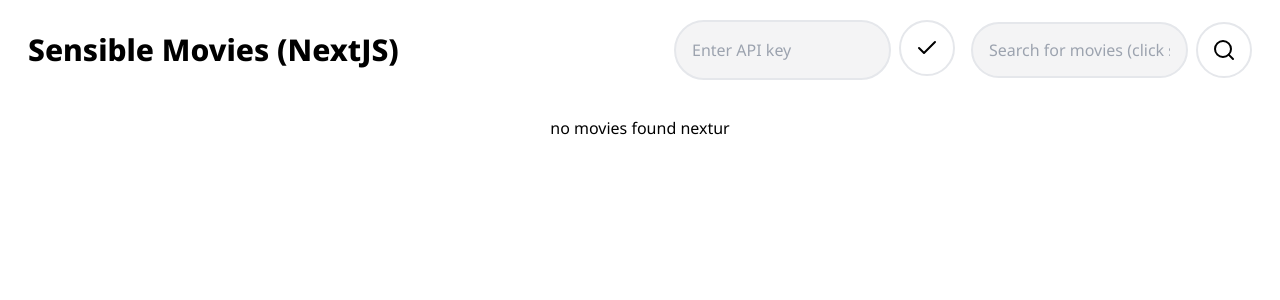
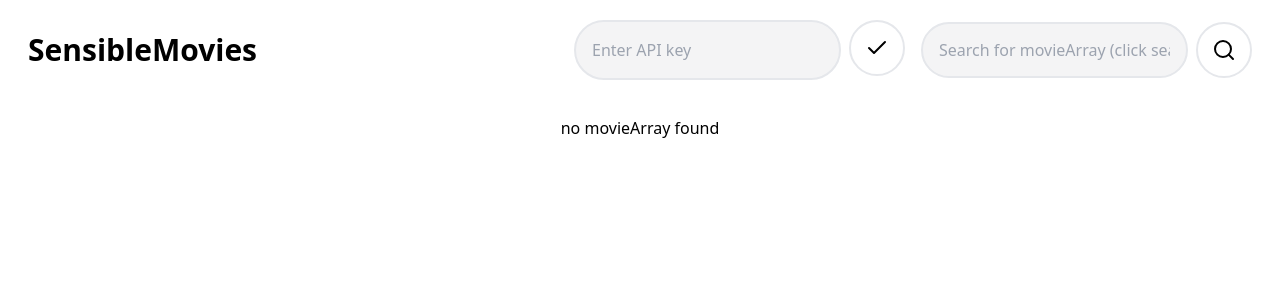
Before and after one commit to lostmypillow/SensibleMovies, a Next.js app: page / in a window 1280 px wide. Shown: the top 300 px of the page. Built offline with nearby package versions, Linux system fonts and the light colour scheme.

Commit message:
03221655

```diff
--- a/app/layout.js
+++ b/app/layout.js
@@ -1,17 +1,17 @@
 import { Noto_Sans } from "next/font/google";
 import "./globals.css";
 
-const inter = Noto_Sans({ subsets: ["latin"] });
+// const inter = Noto_Sans();
 
 export const metadata = {
-  title: "Sensibje Movies",
+  title: "SensibleMovies",
   description: "A sensible",
 };
 
 export default function RootLayout({ children }) {
   return (
     <html lang="en">
-      <body className={inter.className}>{children}</body>
+      <body>{children}</body>
     </html>
   );
 }
--- a/app/page.js
+++ b/app/page.js
@@ -1,22 +1,47 @@
-'use client'
+"use client";
 import { useState } from "react";
+import Image from "next/image";
+
+function MovieCard({ movie }) {
+  return (
+    <div className="flex min-w-80 max-h-[700px] flex-col items-center justify-center border-zinc-200 shadow-2xl border-2 rounded-lg m-3 py-3 pt-5 gap-2 backdrop-blur-md">
+      <div className="w-[270px] h-[420px]">
+        <img
+          src={movie.Poster != "N/A" ? movie.Poster : "{ SearchIcon }"}
+          alt="poster"
+        />
+      </div>
+
+      <span>{movie.Type.toUpperCase()}</span>
+      <h3 className="text-xl break-normal w-[300px] text-center">
+        {movie.Title} ({movie.Year})
+      </h3>
+    </div>
+  );
+}
+
+function Title() {
+  return (
+    <h1 id="AppTitle" className="flex font-extrabold text-3xl ml-2">
+      SensibleMovies
+    </h1>
+  );
+}
 
 
 
 export default function App() {
-  const [movies, setMovies] = useState([]);
-  const [apikey, setapikey] = useState("");
+  const [movieArray, setmovieArray] = useState([]);
+  const [apiKey, setapiKey] = useState("");
   const [searchTerm, setSearchTerm] = useState("");
-  const API_URL = "https://www.omdbapi.com/?apikey=" + apikey;
-  const searchMovies = async (title) => {
-    const response = await fetch(`${API_URL}&s=${title}`);
+  const [valid, setvalid] = useState(false)
+  const apiURL = "https://www.omdbapi.com/?apiKey=" + apiKey;
+  const searchmovieArray = async (title) => {
+    const response = await fetch(`${apiURL}&s=${title}`);
     const data = await response.json();
-    setMovies(data.Search);
+    // console.log(data.Search)
+    setmovieArray(data.Search);
   };
-
-  // useEffect(() => {
-  //   searchMovies("Dune");
-  // }, []);
 
   return (
     <div
@@ -27,22 +52,19 @@ export default function App() {
         id="TopSection"
         className="flex flex-col lg:flex-row gap-4 items-center justify-between w-full"
       >
-        <h1 id="AppTitle" className="flex font-extrabold text-3xl ml-2">
-          Sensible Movies (NextJS)
-        </h1>
+        <Title />
 
-        <div
-          id="InputWrapper"
+        <div id="InputWrapper"
           className="flex flex-col lg:flex-row items-center justify-center gap-4 mr-2"
         >
           <div className="flex flex-row gap-2">
             <input
               id="APIInput"
-              className=" border-2 p-4 bg-zinc-100 rounded-full focus:shadow-2xl"
+              className="border-2 p-4 bg-zinc-100 rounded-full focus:shadow-2xl"
               type="text"
               placeholder="Enter API key"
-              value={apikey}
-              onChange={(e) => setapikey(e.target.value)}
+              value={apiKey}
+              onChange={(e) => setapiKey(e.target.value)}
               onKeyDown={(e) => {
                 if (e.key === "Enter") {
                   console.log("Enter key pressed");
@@ -52,7 +74,7 @@ export default function App() {
             <button
               id="SearchButton"
               className="border-2 rounded-full h-14 w-14 p-2 flex items-center justify-center"
-              onClick={() => searchMovies(searchTerm)}
+              onClick={() => searchmovieArray(searchTerm)}
             >
               <svg
                 xmlns="http://www.w3.org/2000/svg"
@@ -61,9 +83,9 @@ export default function App() {
                 viewBox="0 0 24 24"
                 fill="none"
                 stroke="currentColor"
-                stroke-width="2"
-                stroke-linecap="round"
-                stroke-linejoin="round"
+                strokeWidth="2"
+                strokeLinecap="round"
+                strokeLinejoin="round"
                 className="feather feather-check"
               >
                 <polyline points="20 6 9 17 4 12"></polyline>
@@ -76,14 +98,14 @@ export default function App() {
               id="SearchInput"
               className="border-2 p-4 bg-zinc-100 rounded-full h-14 focus:shadow-2xl"
               type="text"
-              placeholder="Search for movies (click search icon)"
+              placeholder="Search for movieArray (click search icon)"
               value={searchTerm}
               onChange={(e) => setSearchTerm(e.target.value)}
             />
             <button
               id="SearchButton"
               className="border-2 rounded-full h-14 w-14 p-2 flex items-center justify-center"
-              onClick={() => searchMovies(searchTerm)}
+              onClick={() => searchmovieArray(searchTerm)}
             >
               <svg
                 xmlns="http://www.w3.org/2000/svg"
@@ -92,10 +114,10 @@ export default function App() {
                 viewBox="0 0 24 24"
                 fill="none"
                 stroke="currentColor"
-                stroke-width="2"
-                stroke-linecap="round"
-                stroke-linejoin="round"
-                class="feather feather-search"
+                strokeWidth="2"
+                strokeLinecap="round"
+                strokeLinejoin="round"
+                className="feather feather-search"
               >
                 <circle cx="11" cy="11" r="8"></circle>
                 <line x1="21" y1="21" x2="16.65" y2="16.65"></line>
@@ -106,9 +128,13 @@ export default function App() {
       </div>
 
       <div className="flex flex-col md:flex-row flex-wrap gap-4 md:gap-0 mt-4">
-
-          <h1>no movies found next</h1>
-      ur
+        {movieArray?.length > 0 ? (
+          movieArray.map((movie) => (
+            <MovieCard key={movie.imdbID} movie={movie} />
+          ))
+        ) : (
+          <h1>no movieArray found</h1>
+        )}
       </div>
     </div>
   );
--- a/next.config.mjs
+++ b/next.config.mjs
@@ -1,7 +1,8 @@
 /** @type {import('next').NextConfig} */
 const nextConfig = {
     output: "export",
-    basePath: "/SensibleMovies"
+    basePath: "/SensibleMovies",
+    images: { unoptimized: true },
 };
 
 export default nextConfig;
```
